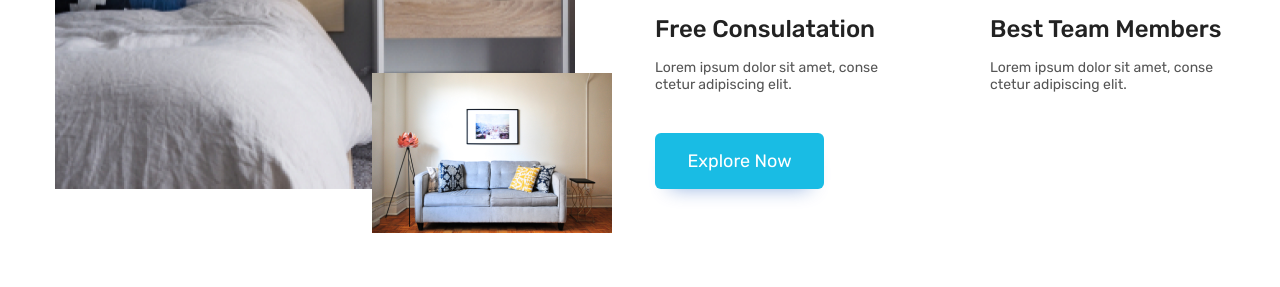
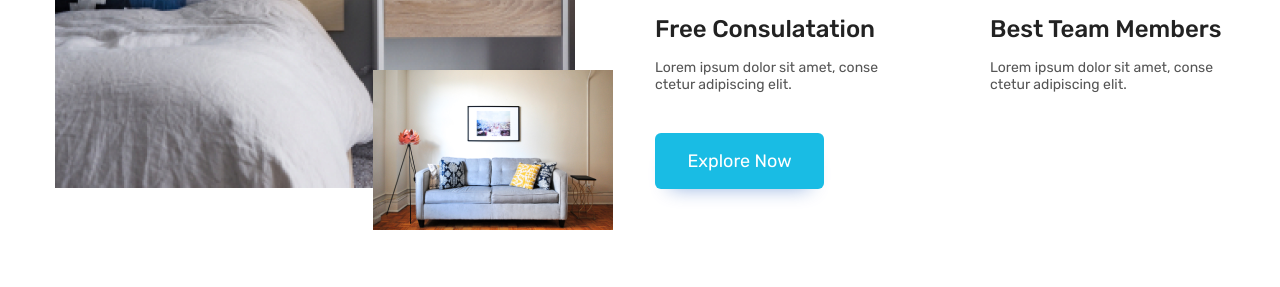
Before and after one commit to ahillessinpeleya/buildingzdaniya, a plain HTML site: page index.html in a window 1280 px wide. Shown: the part 1436-1723 px from the top of the page. Drawn offline with Linux system fonts and the light colour scheme.

Commit message:
babayaga

```diff
--- a/index.html
+++ b/index.html
@@ -74,7 +74,13 @@
     <main class="main">
         <section class="interior">
             <div class="container">
-                <img src="img/main/divan.png" alt="" class="img__div">
+                <div class="divan">
+                    <img src="img/main/divan.png" alt="" class="img__div">
+                    <div class="explore">
+                        <img src="img/main/kreslo.png" alt="">
+                    </div>
+                </div>
+
                 <div class="about__us">
                     <p class="about__them">About Us</p>
                     <h1 class="main__title">We are Specializing in interior Improvments</h1>
@@ -98,9 +104,7 @@
                         </div>
                     </div>
                 </div>
-                <div class="explore">
-                    <img src="img/main/kreslo.png" alt="">
-                </div>
+
             </div>
 
         </section>
--- a/style/main.css
+++ b/style/main.css
@@ -261,10 +261,13 @@ ul{
     background: teal;
     transform: scale(1.1);
 }
+.divan{
+    position: relative;
+}
 .explore{
     position: absolute;
-    left: 332px ;
-    top: 446px;
+    right: -38px ;
+    bottom: -42px;
     width: 240px;
 }
 .section2{
```
